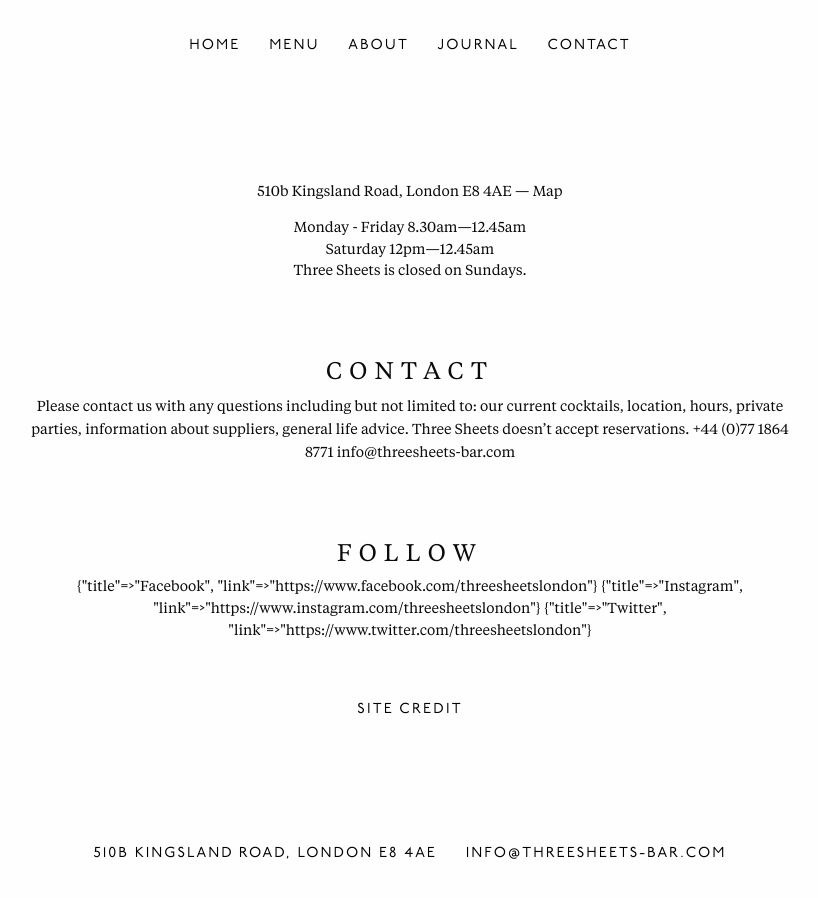
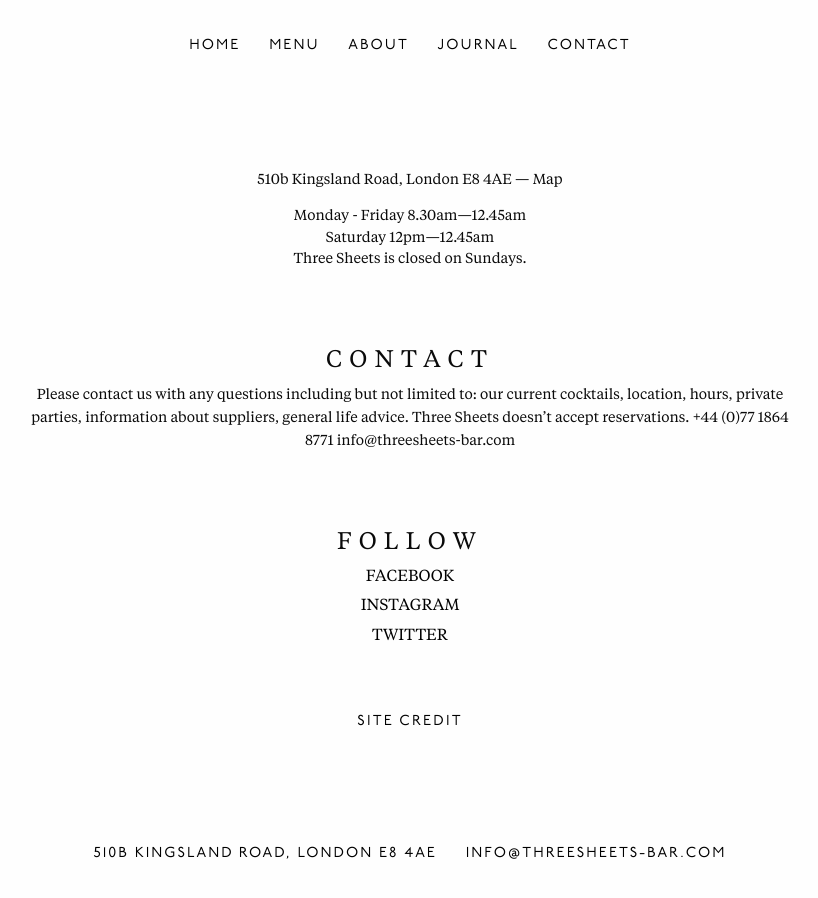
Before and after one commit to garethjohnsdesign/threesheets-bar.com, a Jekyll site: the page built from contact.md, in a window 1280 px wide. Shown: the whole page, without its empty margins (230-1048 px from the left). Built offline with Jekyll 4.4.1, drawn with Linux system fonts in a browser that asks for light colours.

Commit message:
Initial Commit

```diff
--- a/_layouts/contact.html
+++ b/_layouts/contact.html
@@ -28,8 +28,8 @@
   	<div class="small-12 medium-8 columns text-center">
     	<h2>Follow</h2>
     	{% for social in site.social %}
-            {{social}}
-        {% endfor %}
+            <h6><a href="{{social.link}}">{{social.title}}</a></h6>
+      {% endfor %}
   	</div>
   </div>
 
```
Also changed, not shown: 4 other files.
